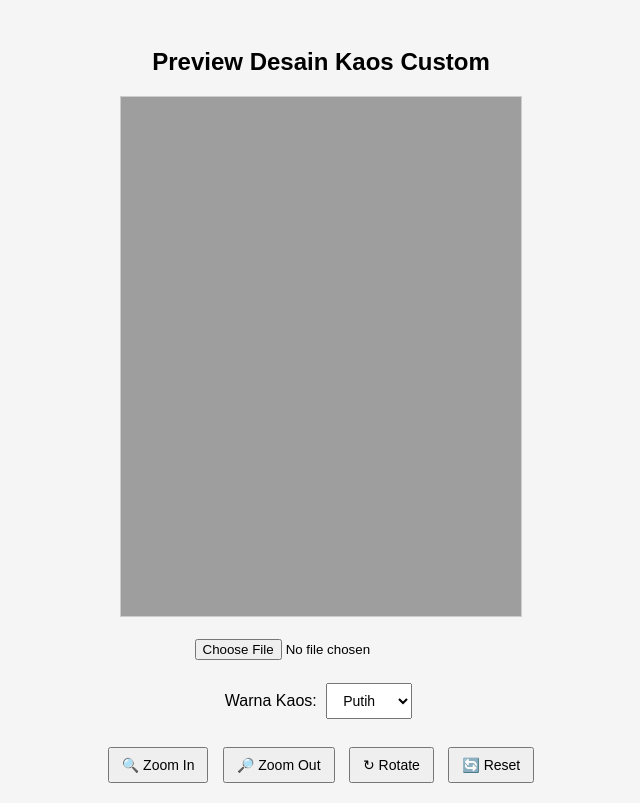
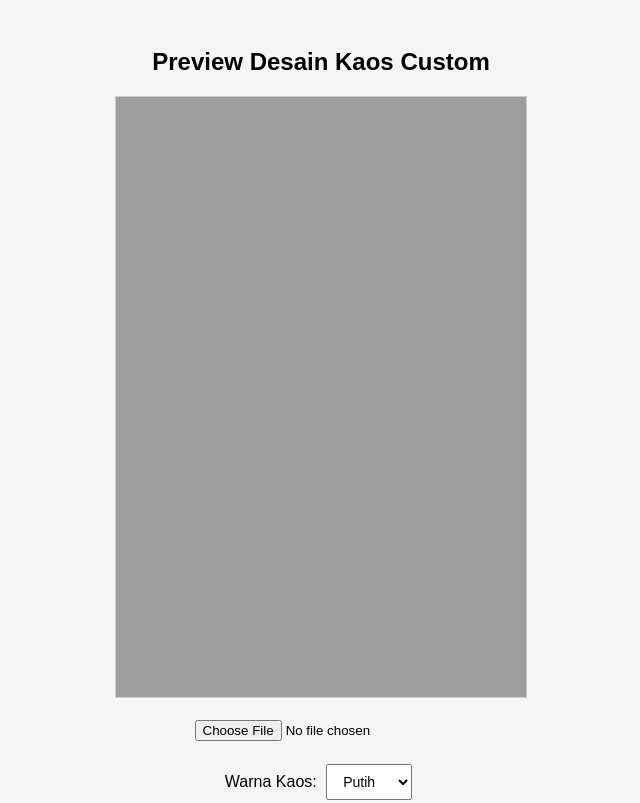
Before and after one commit to ryanfendi/kaoskustom, a plain HTML site: page index.html in a window 1280 px wide. Shown: the top 803 px of the page, without its empty margins (319-959 px from the left). Drawn offline with Linux system fonts and the light colour scheme.

Commit message:
index.html

```diff
--- a/index.html
+++ b/index.html
@@ -10,7 +10,7 @@
 <!-- partial:index.partial.html -->
 <h2>Preview Desain Kaos Custom</h2>
 
-<canvas id="canvas" width="400" height="519"></canvas><br><br>
+<canvas id="canvas" width="410" height="600"></canvas><br><br>
 
 <input type="file" id="upload" accept="image/*"><br><br>
 
```
